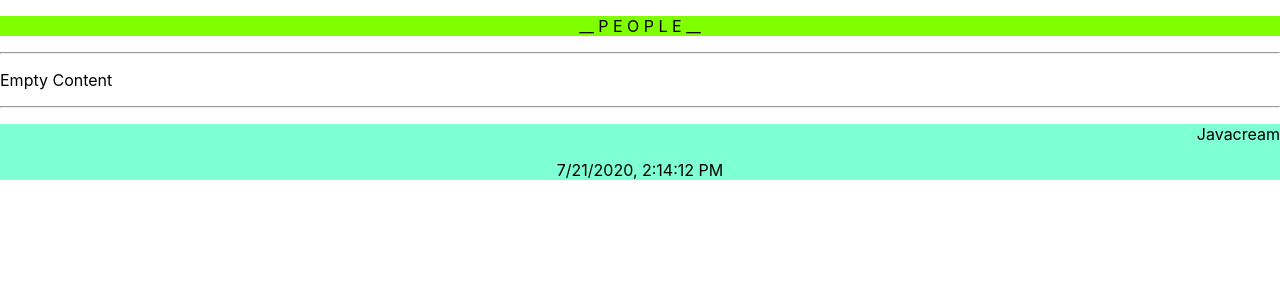
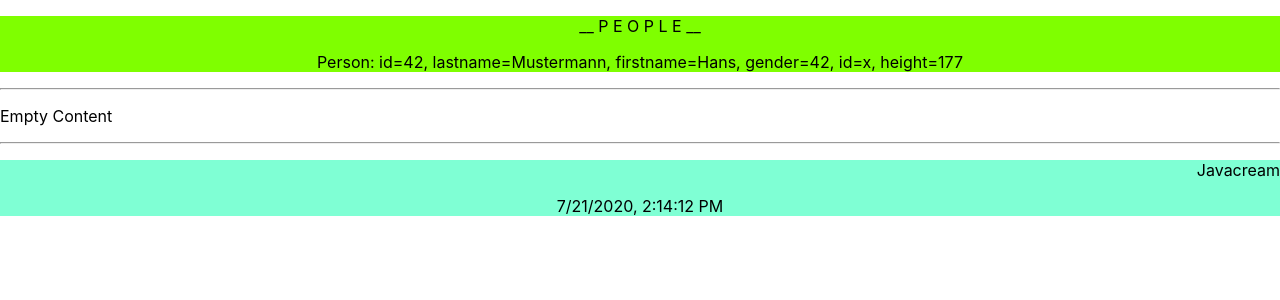
Before and after one commit to Javacream/org.javacream.training.react, a React (Create React App) app in the folder training/: page / in a window 1280 px wide. Shown: the top 300 px of the page. Built offline with nearby package versions, Linux system fonts and the light colour scheme.

Commit message:
implement PersonComponent

```diff
--- a/training/src/people/ApplicationContext.tsx
+++ b/training/src/people/ApplicationContext.tsx
@@ -1,4 +1,7 @@
 import { PeopleModel } from "./model/People"
+import { Person } from './model/People'
 
 export let peopleModel = new PeopleModel()
 export let config = {company: "Javacream", "applicationName": "__ P E O P L E  __"}
+
+export let profile:Person = {id: 42, lastname: "Mustermann", firstname: "Hans", gender: "x", height: 177}
--- a/training/src/people/components/HeaderComponent.tsx
+++ b/training/src/people/components/HeaderComponent.tsx
@@ -1,10 +1,12 @@
 import React from 'react'
-import {config} from '../ApplicationContext'
+import {config, profile} from '../ApplicationContext'
+import PersonComponent from './PersonComponent'
 export default function HeaderComponent() {
     const headerText = config.applicationName
     const htmlFragment = (
         <div id="header">
             <p>{headerText}</p>
+            <PersonComponent person={profile} cssStyle="right" detail={true}/>
         </div>
       )
     return htmlFragment
--- /dev/null
+++ b/training/src/people/components/PersonComponent.tsx
@@ -0,0 +1,22 @@
+import React from 'react'
+import { Person } from '../model/People'
+
+type PersonComponentPropType = {
+    person:Person
+    detail?:boolean
+    cssStyle?:string
+}
+export default function PersonComponent(props:PersonComponentPropType){
+    const person = props.person
+    if (props.detail){
+    return(
+        <p>{`Person: id=${person.id}, lastname=${person.lastname}, firstname=${person.firstname}, gender=${person.id}, id=${person.gender}, height=${person.height}`}</p>
+        )
+    }
+    else{
+        return(
+            <p className={props.cssStyle}>{person.firstname + " " + person.lastname}</p>
+            )
+
+    }
+}
--- a/training/src/primer/modules1.tsx
+++ b/training/src/primer/modules1.tsx
@@ -1,5 +1,5 @@
 let greeting = "Hello"
-function saySomething(text){
+function saySomething(text:string){
     console.log(text)
 }
 class Person{
```
